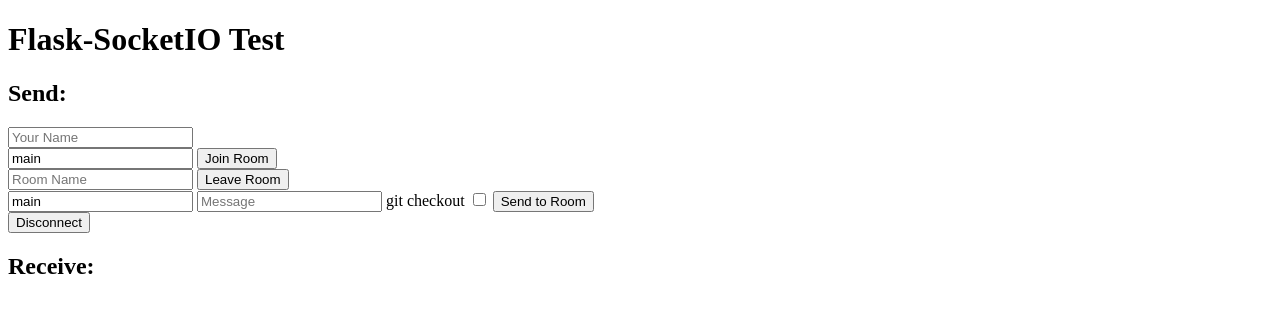
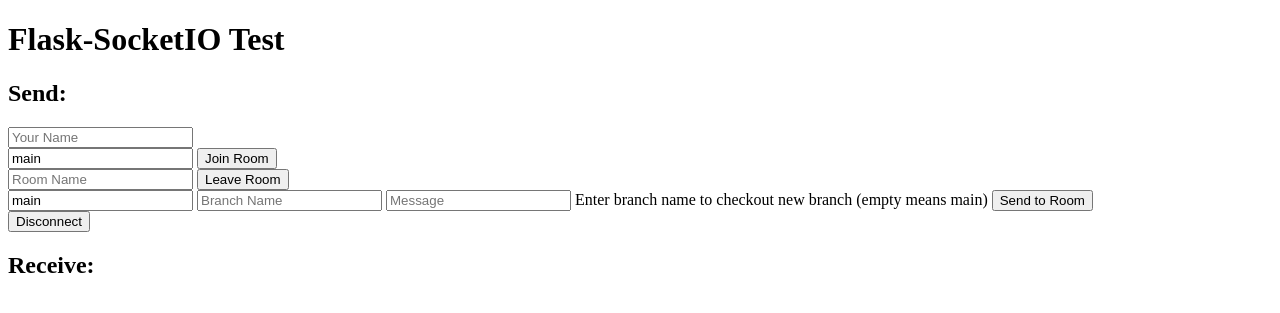
Before and after one commit to saihou/branch-server, a Flask app: page / in a window 1280 px wide. Shown: the top 313 px of the page. Run offline with Flask 2, Linux system fonts and the light colour scheme; some libraries are stand-ins or nearby versions.

Commit message:
commit because jack ask me to

```diff
--- a/app.py
+++ b/app.py
@@ -39,6 +39,15 @@
 from flask import Flask, render_template, session, request
 from flask_socketio import SocketIO, emit, join_room, leave_room, \
     close_room, rooms, disconnect
+import json
+from pprint import pprint
+
+DATA = None
+
+with open('chat.json') as data_file:
+    DATA = json.load(data_file)
+
+pprint(DATA)
 
 app = Flask(__name__)
 app.config['SECRET_KEY'] = 'secret!'
@@ -61,71 +70,79 @@
     print('joined room')
 
     # Initialize the record for this room if room is new
-    global MESSAGES
-    if room not in MESSAGES.keys():
-        print('hey')
-        MESSAGES[room] = []
-        BRANCHES.append(room)
+    global DATA
+    # if room not in DATA.keys():
+    #     print('hey')
+    #     MESSAGES[room] = []
+    #     BRANCHES.append(room)
+    # # json = {}
 
-    json = {}
+    # for branch in BRANCHES:
+    #     #print branch
+    #     json[branch] = []
 
-    for branch in BRANCHES:
-        #print branch
-        json[branch] = []
+    #     messages_branch = []
+    #     for message in MESSAGES[room]:
+    #         if message['branch'] == branch:
+    #             messages_branch.append(message)
 
-        messages_branch = []
-        for message in MESSAGES[branch]:
-            print message
-            if message['branch'] == branch:
-                messages_branch.append(message)
+    #     json[branch] = {'status': 'active',
+    #                     'messages' : messages_branch}
 
-        json[branch] = {'status': 'active',
-                        'messages' : messages_branch}
-
-    print json #RETURN THIS
+    # print json # RETURN THIS
 
     # Emit every messages
     emit('joined room', {
         'username': username,
         'room': room,
-        'messages': MESSAGES[room]
+        'chat': DATA
         },
         room=room)
-    print MESSAGES[room]
+
+    pprint(DATA)
 
 # New message in a room
 @socketio.on('room message', namespace='/branch')
 def room_message(data):
-    room = data['room']
+    room = room_name
     username = data['username']
     message = data['message']
+    if data['branch_name']:
+        branch = data['branch_name']
+    else:
+        branch = room
+
+
+    global DATA
     currTime = str(int(time.time()))
 
-    create_new_branch = data['new_branch']
-    branch = room if not create_new_branch else message
+    # create new branch
+    if branch not in DATA.keys():
+        print 'Creating new branch'
+        DATA[branch] = {
+        'status': 'active',
+        'openedTime': currTime,
+        'date': currTime #FIXME date??
+        }
 
-    # Append the message to the record of this room
-    global MESSAGES
-    newJson = {
+        DATA[branch]['messages'] = []
+
+    newMessage = {
             'username': username,
-            'message': message,
-            'time': currTime,
-            'branch': branch
+            'message': message
             }
-    if room in MESSAGES.keys():
-        MESSAGES[room].append(newJson)
-    else:
-        MESSAGES[room] = [newJson]
+
+    DATA[branch]['messages'].append(newMessage);
 
     # Emit every messages of this room
     emit('send room message', {
         'username': username,
-        'room': room,
         'message': message,
-        'time': currTime,
         'branch':branch
         },
         room=room)
+
+    pprint(DATA)
 
 # As a user leaves the room
 @socketio.on('leave', namespace='/branch')
--- a/templates/index.html
+++ b/templates/index.html
@@ -20,16 +20,17 @@
                     $('#log').append('<br>' + $('<div/>').text(msg.username + ' joined the room "' + msg.room + '"!').html());
                 } else {
                     $('#log').append('<br>' + $('<div/>').text(msg.username + ' joined the room "' + msg.room + '"!').html());
-                    for (var i = 0; i < msg.messages.length; i++) {
-                        $('#log').append('<br>' + $('<div/>').text(msg.messages[i].username + ': ' + msg.messages[i].message).html() + ' ------- branch: ' + msg.messages[i].branch);
-                    };
+                    // for (var i = 0; i < msg.messages.length; i++) {
+                    //     $('#log').append('<br>' + $('<div/>').text(msg.messages[i].username + ': ' + msg.messages[i].message).html() + ' ------- branch: ' + msg.messages[i].branch);
+                    // };
+                    $('#log').append('<br>' + 'See console.log for jsonResp');
                 };
+                console.log(msg.chat);
             });
 
             socket.on('send room message', function(msg) {
             	$('#log').append('<br>' + $('<div/>').text(msg.username + ': ' + msg.message).html() + ' ------- branch: ' + msg.branch);
-
-                $('#currentBranch').append('<br>' + 'CURRENT BRANCH: ' + 'placeholder');
+                console.log(msg);
             });
 
             socket.on('left room', function(msg) {
@@ -47,8 +48,7 @@
                 return false;
             });
             $('form#send_room').submit(function(event) {
-                socket.emit('room message', {room: $('#room_name').val(), message: $('#room_data').val(), 'username':username,
-                    new_branch: $('#new_branch').is(':checked')});
+                socket.emit('room message', {room: $('#room_name').val(), message: $('#room_data').val(), branch_name: $('#branch_name').val(), 'username':username});
                 return false;
             });
             $('form#disconnect').submit(function(event) {
@@ -79,9 +79,9 @@
     </form>
     <form id="send_room" method="POST" action='#'>
         <input type="text" name="room_name" id="room_name" placeholder="Room Name" value="main">
+        <input type="text" name="branch_name" id="branch_name" placeholder="Branch Name">
         <input type="text" name="room_data" id="room_data" placeholder="Message">
-        git checkout
-        <input type="checkbox" name="new_branch" id="new_branch">
+        Enter branch name to checkout new branch (empty means main)
         <input type="submit" value="Send to Room">
     </form>
     <form id="disconnect" method="POST" action="#">
```
